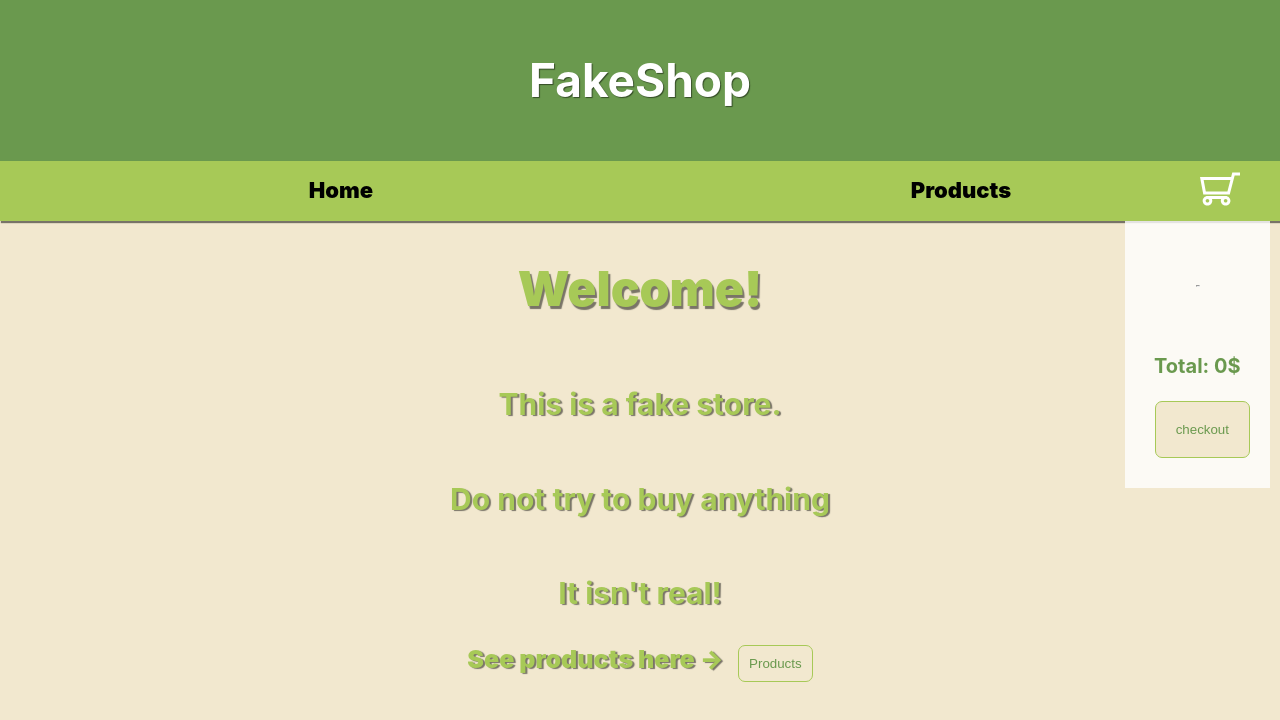
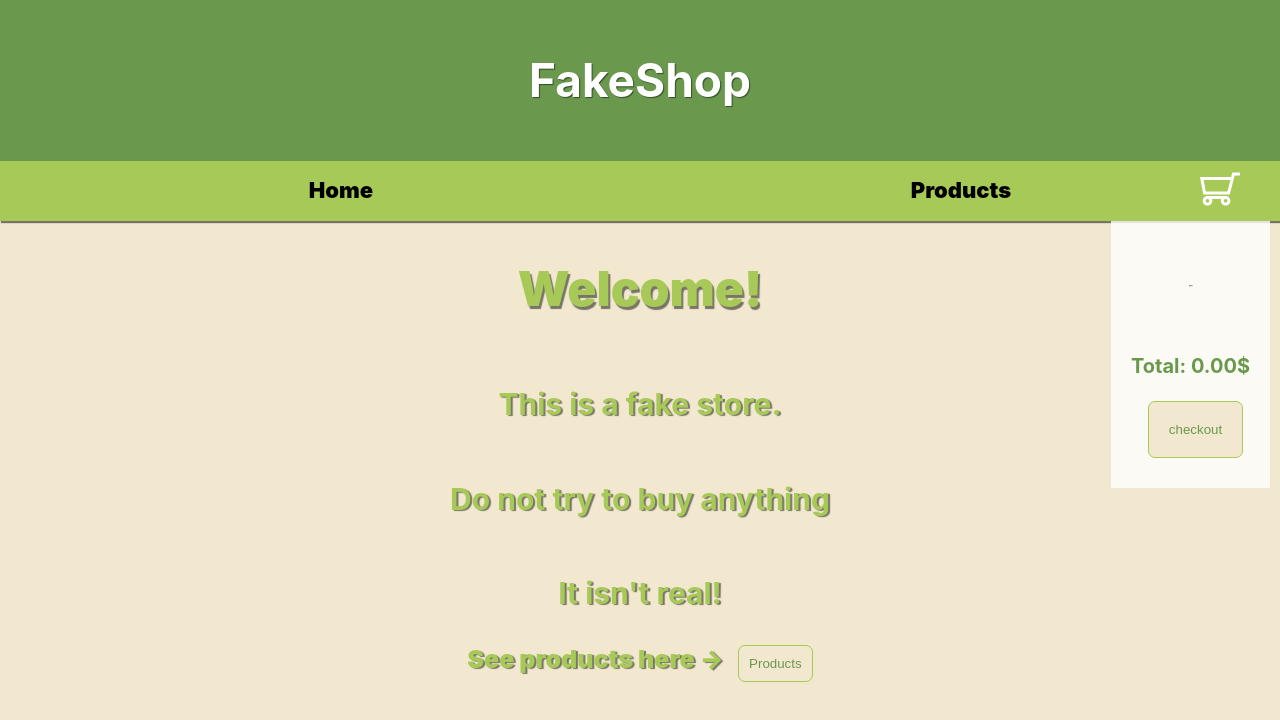
Before and after one commit to DavidxDl/ShoppingCart, a React (Vite) app: page / in a window 1280 px wide. Both pictures are taken after a click on the icon 1220 px from the left and 188 px from the top of the page. Shown: the top 720 px of the page. Built offline with nearby package versions, Linux system fonts and the light colour scheme.

Commit message:
fix shopping cart

```diff
--- a/src/components/ShoppingCart/ShoppingCart.tsx
+++ b/src/components/ShoppingCart/ShoppingCart.tsx
@@ -37,7 +37,10 @@ export default function ShoppingCart({ cart, setCart }: Props) {
       </ul>
 
       <p className={styles.total}>
-        total: {cart.reduce((acc, curr) => acc + curr.price * curr.quantity, 0)}
+        total:{" "}
+        {cart
+          .reduce((acc, curr) => acc + curr.price * curr.quantity, 0)
+          .toFixed(2)}
         $
       </p>
       <button className={styles.checkout}>checkout</button>
```
